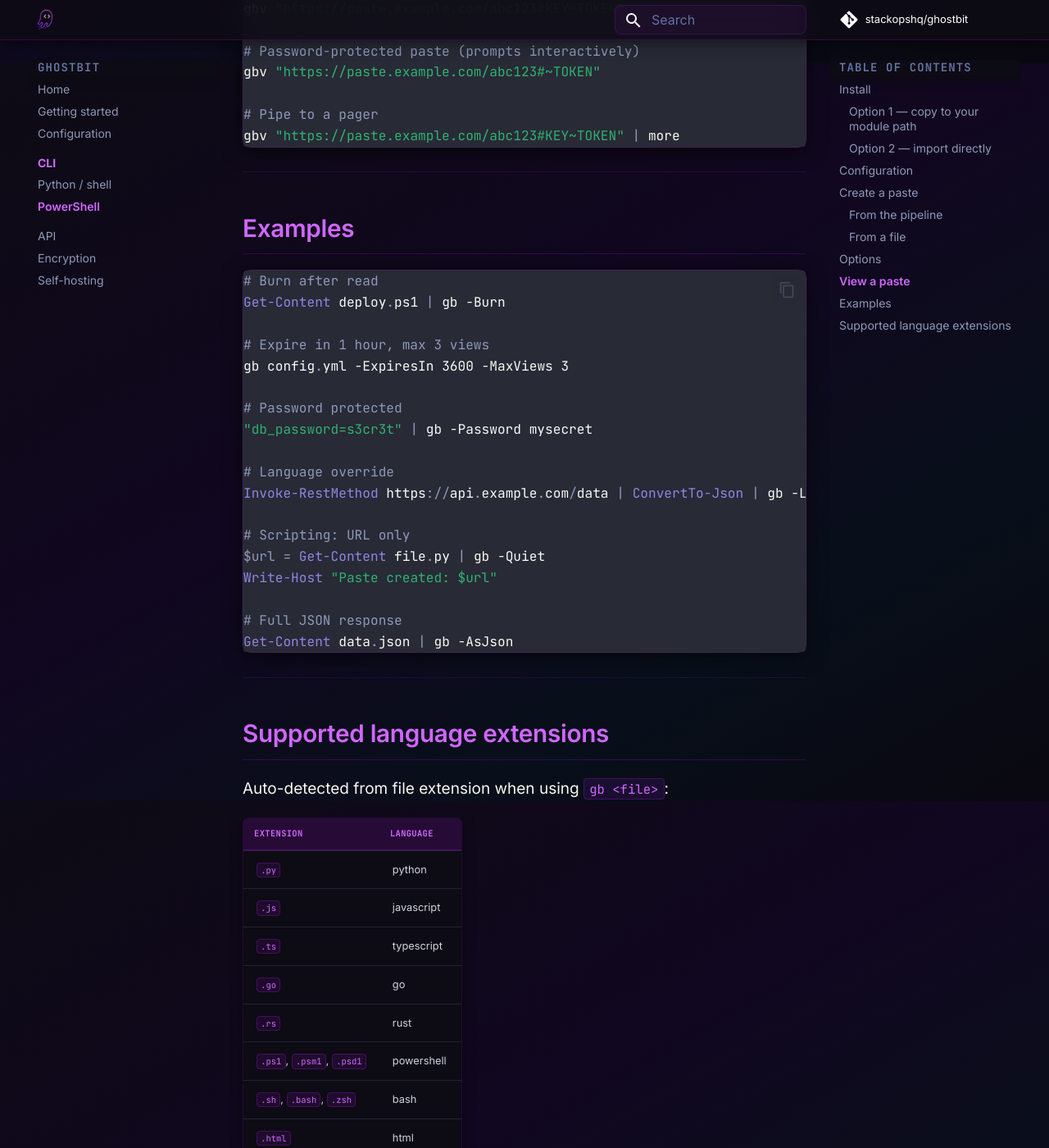
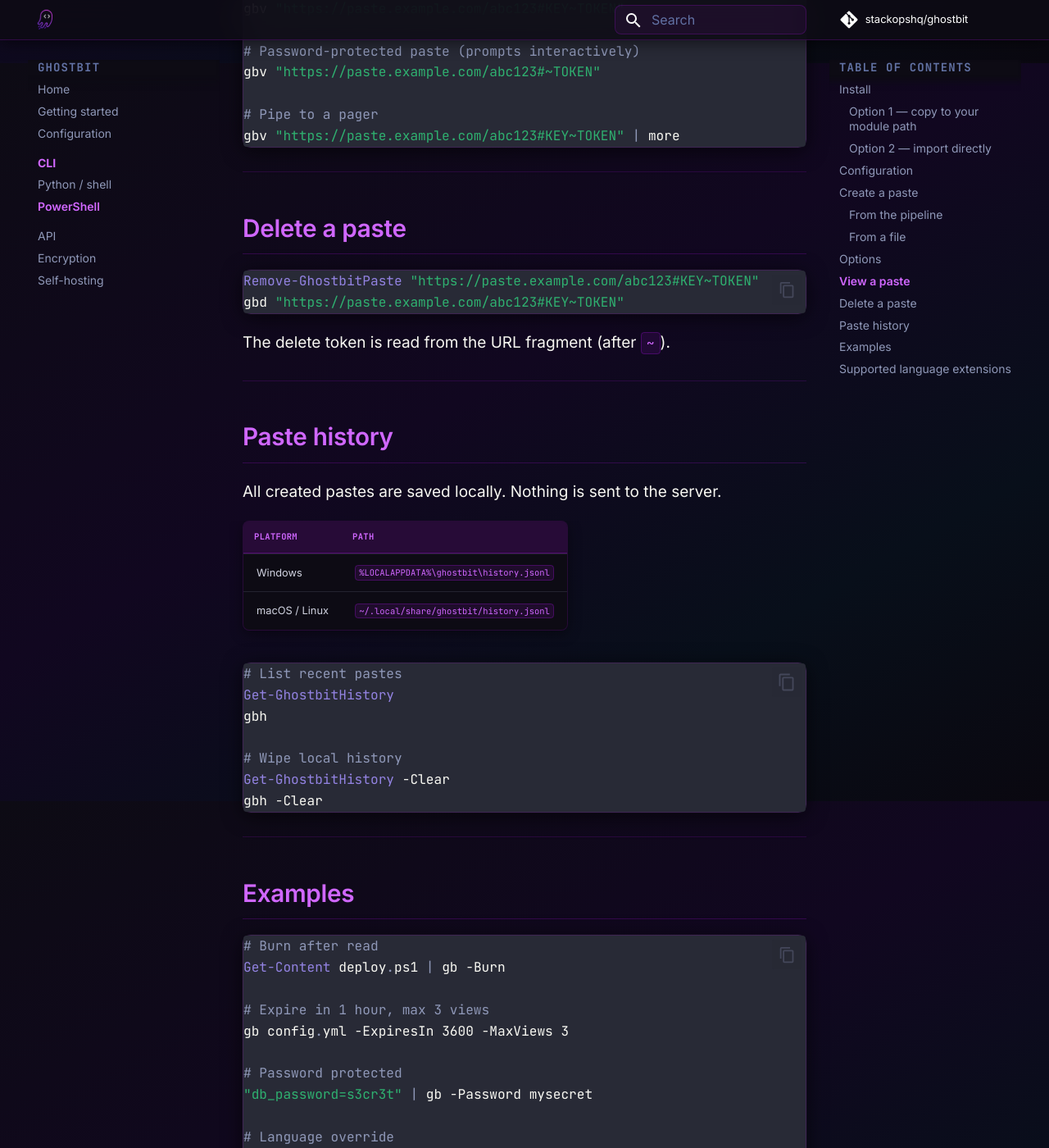
Before and after one commit to stackopshq/ghostbit, an MkDocs documentation site: the page built from docs/cli-powershell.md, in a window 1280 px wide and 1400 px high, scrolled down 2672 px. Shown: the whole window at 82% size. Built offline with MkDocs 1.6.1 and Material for MkDocs 9.7.7, drawn with Linux system fonts in a browser that asks for light colours; comment, search, counter and statistics services are not loaded.

Commit message:
feat(powershell): add Remove-GhostbitPaste (gbd) and Get-GhostbitHistory (gbh)
- Remove-GhostbitPaste — reads delete token from URL fragment, sends
  DELETE /api/v1/pastes/{id} with X-Delete-Token header
- Get-GhostbitHistory — tabular display of local paste history
  (ID, language, age, expiry, full URL)
- Get-GhostbitHistory -Clear — wipes history file
- New-GhostbitPaste now appends each created paste to local history
  (best-effort, never blocks; Windows: %LOCALAPPDATA%\ghostbit\history.jsonl
   macOS/Linux: ~/.local/share/ghostbit/history.jsonl)

````diff
--- a/docs/cli-powershell.md
+++ b/docs/cli-powershell.md
@@ -102,6 +102,38 @@
 
 ---
 
+## Delete a paste
+
+```powershell
+Remove-GhostbitPaste "https://paste.example.com/abc123#KEY~TOKEN"
+gbd "https://paste.example.com/abc123#KEY~TOKEN"
+```
+
+The delete token is read from the URL fragment (after `~`).
+
+---
+
+## Paste history
+
+All created pastes are saved locally. Nothing is sent to the server.
+
+| Platform | Path |
+|----------|------|
+| Windows | `%LOCALAPPDATA%\ghostbit\history.jsonl` |
+| macOS / Linux | `~/.local/share/ghostbit/history.jsonl` |
+
+```powershell
+# List recent pastes
+Get-GhostbitHistory
+gbh
+
+# Wipe local history
+Get-GhostbitHistory -Clear
+gbh -Clear
+```
+
+---
+
 ## Examples
 
 ```powershell
````
Also changed, not shown: 2 other files.
